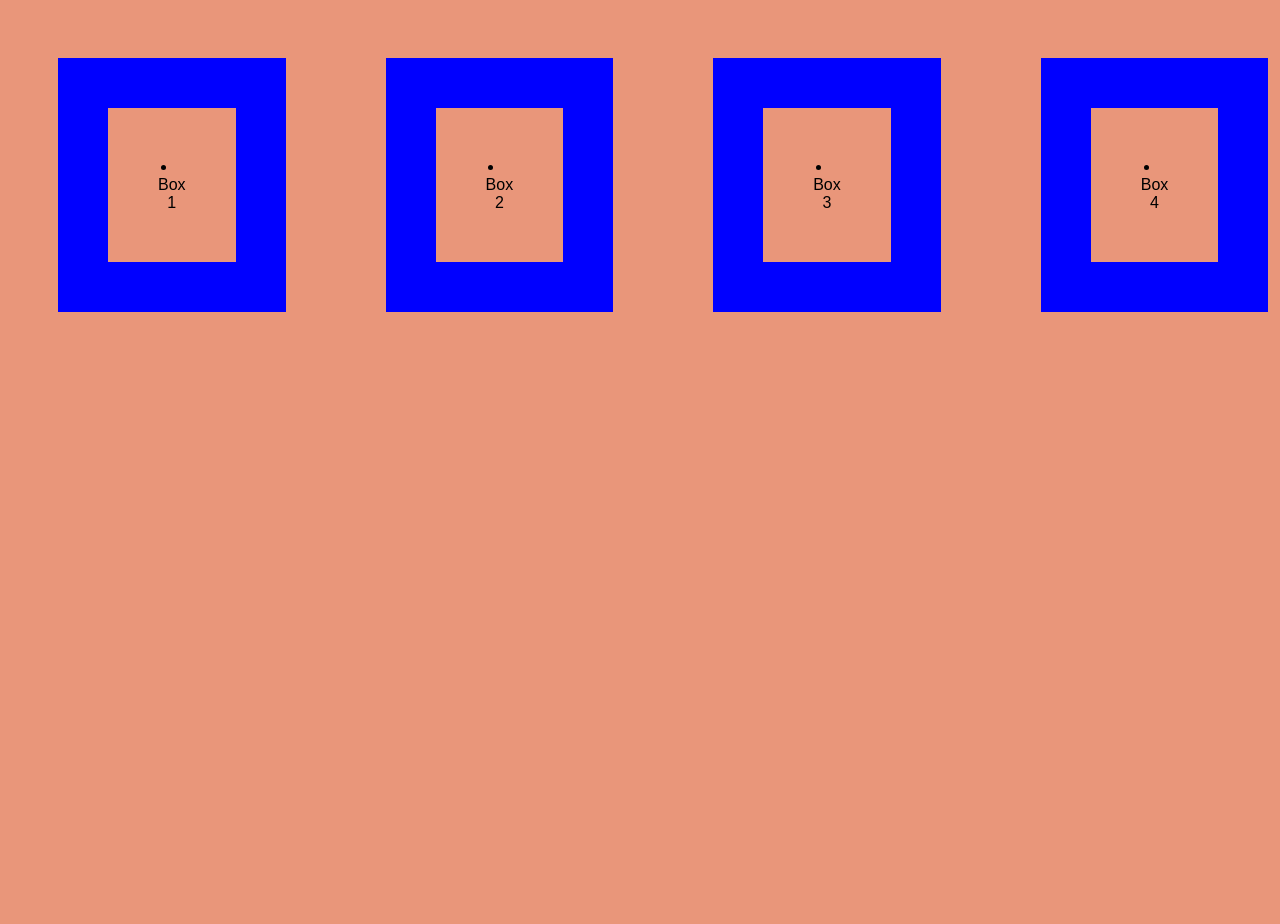
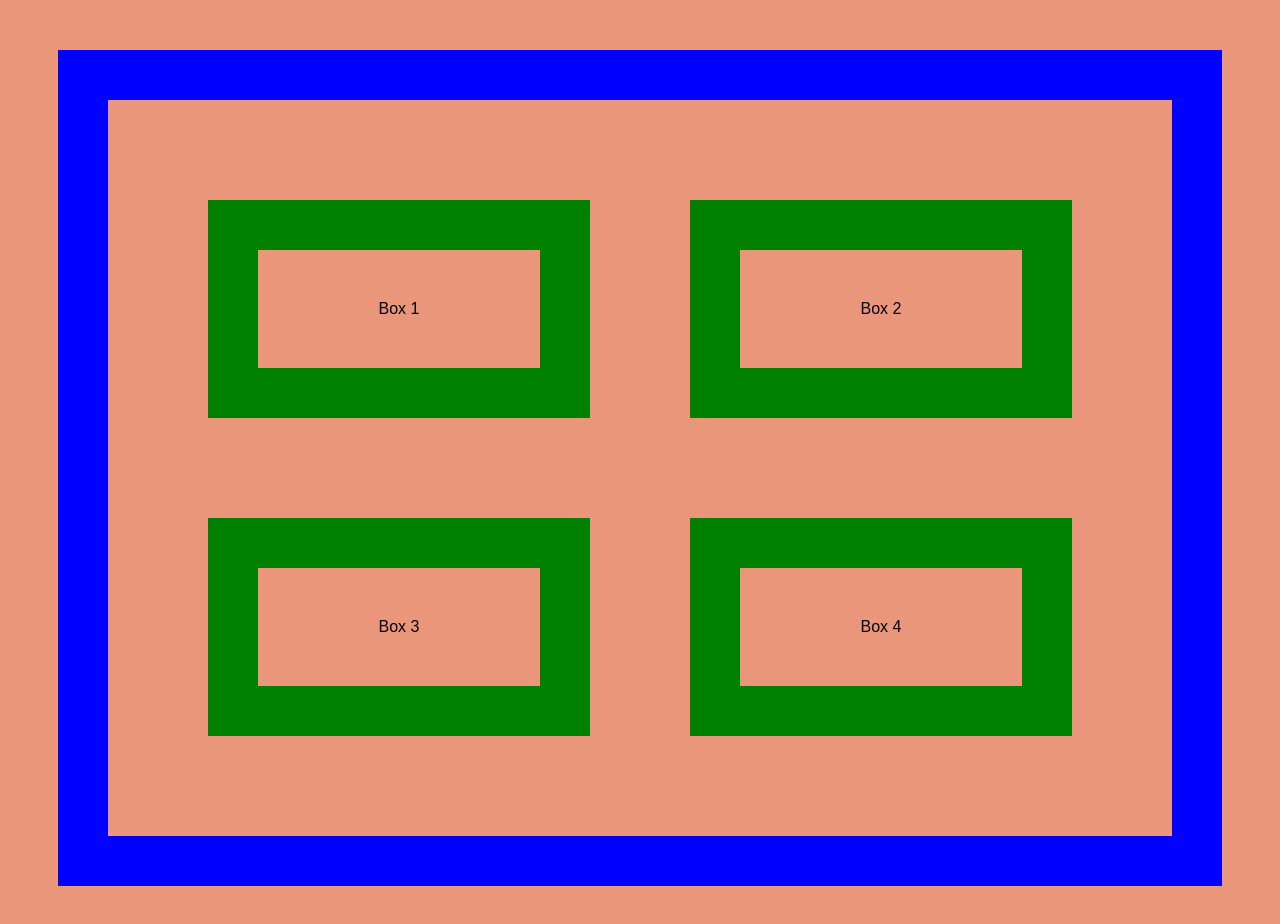
Before and after one commit to DJhabibi04/FlexBoxPractice, a plain HTML site: page index.html in a window 1280 px wide. Before the commit the page ends 800 px from the top, so only its background shows below. Drawn offline with Linux system fonts and the light colour scheme.

Commit message:
Experiment with flex parameters

```diff
--- a/index.html
+++ b/index.html
@@ -7,11 +7,11 @@
   <link rel="stylesheet" href="./style.css">
  </head>
 
-<body>
-<div class="div1">
- <li>Box 1</li>
- <li>Box 2</li>
- <li>Box 3</li>
- <li>Box 4</li>
-</div>
-</body>
+ <body>
+  <div class="container">
+   <div class="Box1">Box 1</div>
+   <div class="Box2">Box 2</div>
+   <div class="Box3">Box 3</div>
+   <div class="Box4">Box 4</div>
+  </div>
+ </body>
--- a/style.css
+++ b/style.css
@@ -2,14 +2,25 @@
 {background-color: darksalmon;
 font-family: Arial, Helvetica, sans-serif;}
 
-.div1
-{display: flex;}
 
-li
+
+.container
+{display: flex;
+flex-wrap: wrap;
+justify-content: space-around;
+border: 50px solid blue;
+margin: 50px;
+padding: 50px;}
+
+
+.Box1, .Box2, .Box3, .Box4
 {flex-grow: 1;
 flex-shrink: 1;
 flex-basis: 0;
 text-align: center;
-border: 50px solid blue;
+border: 50px solid green;
 margin: 50px;
 padding: 50px;}
+
+
+/*    /*
```
